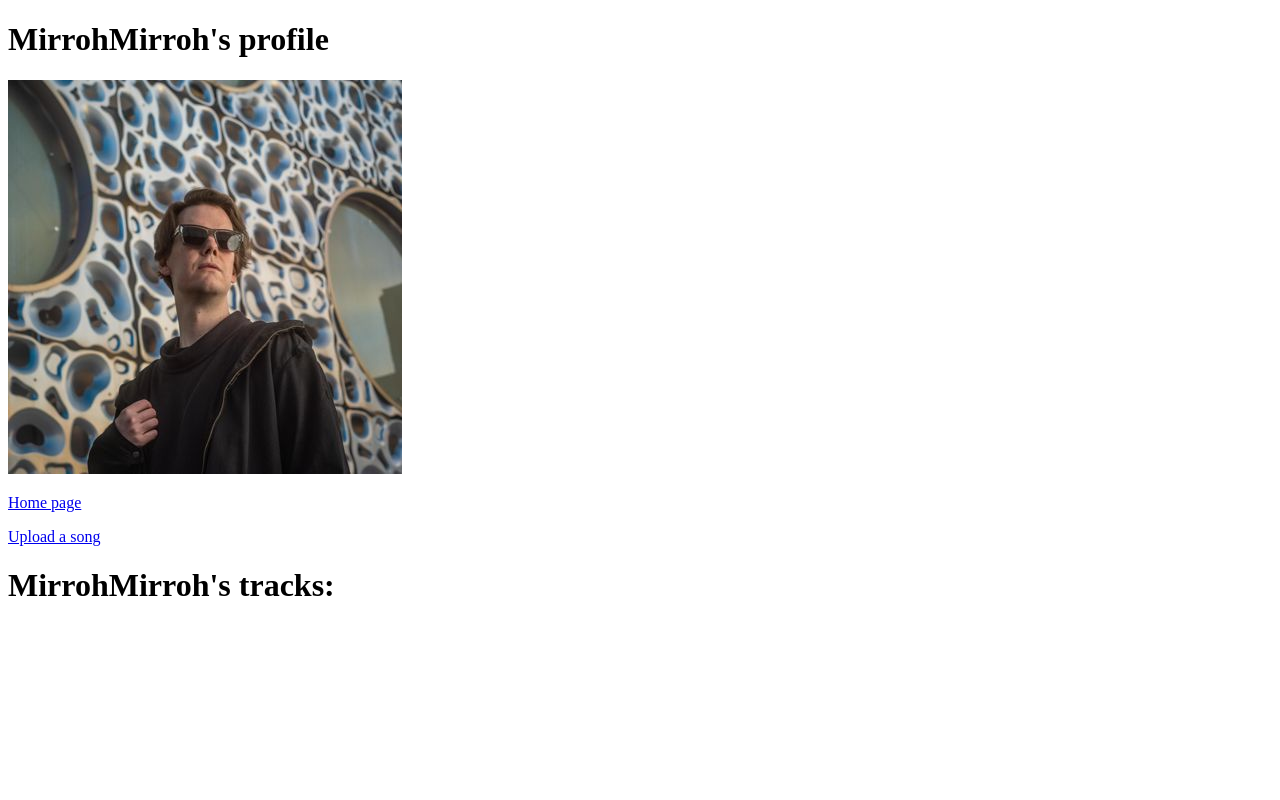
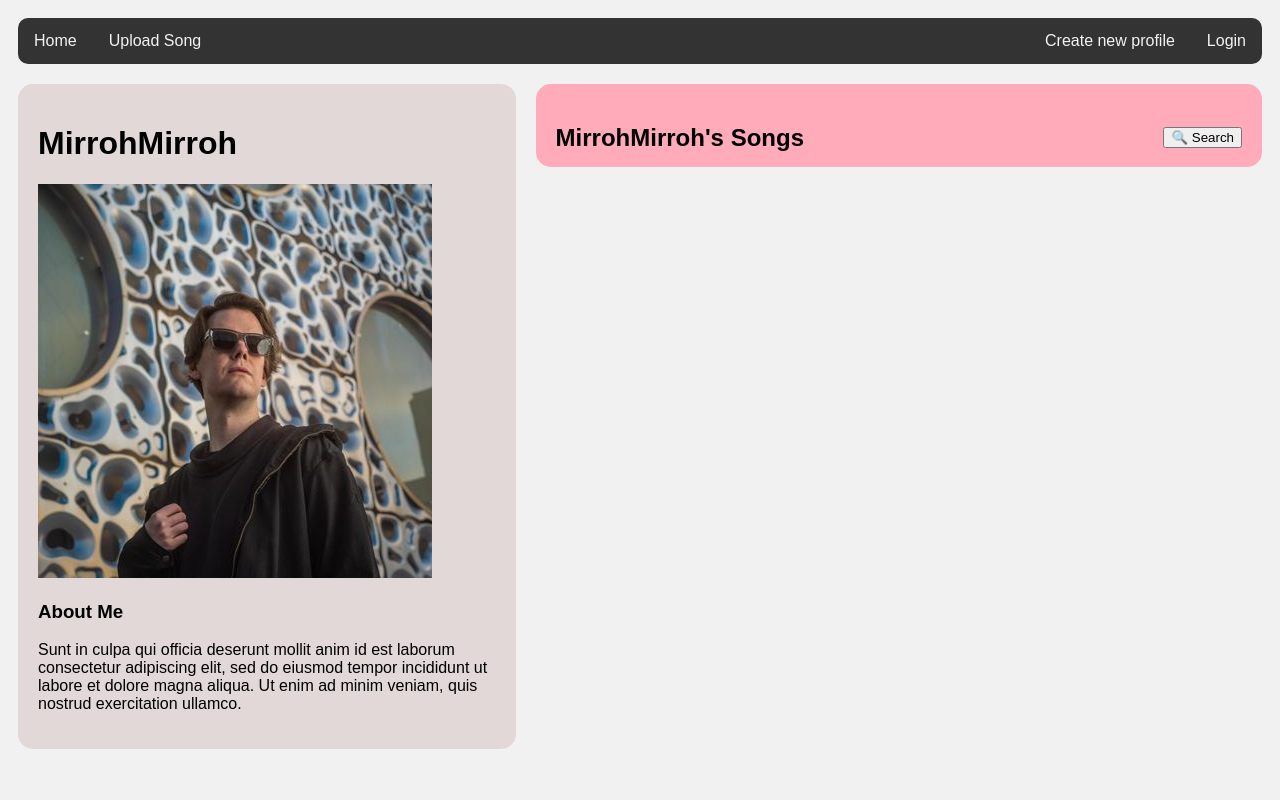
Before and after one commit to MildMunshin/web-sovellus, a Flask app: page /user/1 in a window 1280 px wide. Run offline with Flask 3, Linux system fonts and the light colour scheme; data comes from the database, SQL or seed files in the repository; both versions use the stored data as it was after the commit.

Commit message:
first style version of the user page

```diff
--- a/repositories/songs_repository.py
+++ b/repositories/songs_repository.py
@@ -21,7 +21,7 @@ def get_user_songs(user):
 
     user_id = user["id"] if isinstance(user, sqlite3.Row) else user #poimitaan käyttäjä_id sanakirjasta
 
-    cursor.execute("SELECT * FROM songs WHERE user_id = ?", (user_id,))
+    cursor.execute("SELECT * FROM songs WHERE user_id = ? ORDER BY upload_date DESC", (user_id,))
     songs = cursor.fetchall()
 
     connection.close()
--- a/static/styles.css
+++ b/static/styles.css
@@ -23,7 +23,9 @@ body {
 .topnav {
   overflow: hidden;
   background-color: #333;
+  border-radius: 10px;
 }
+
 
 /* Style the topnav links */
 .topnav a {
@@ -45,15 +47,35 @@ body {
 /* Left column */
 .leftcolumn {
   float: left;
-  width: 75%;
+  width: 40%;
 }
 
 /* Right column */
 .rightcolumn {
-  float: left;
-  width: 25%;
+  float: left; /* Not ideal, but works */
+  width: 60%;
   background-color: #f1f1f1;
   padding-left: 20px;
+  overflow: hidden; /* Helps avoid layout issues */
+}
+
+.grid {
+  display: grid; /* This is necessary */
+  grid-template-columns: repeat(auto-fit, minmax(300px, 1fr)); /* Responsive grid */
+  gap: 20px;
+  background-color: rgb(255, 171, 185);
+  padding: 20px;
+  margin-top: 20px;
+  border-radius: 15px;
+}
+
+.grid-header {
+  grid-column: 1 / -1; /* Vie koko rivin */
+  display: flex;
+  justify-content: space-between; /* Otsikko vasemmalle, nappula oikealle */
+  align-items: center;
+  padding-bottom: 0px; /* Lisää tilaa grid-elementtien yläpuolelle */
+  margin-bottom: -25px;
 }
 
 /* Fake image */
@@ -65,10 +87,35 @@ body {
 
 /* Add a card effect for articles */
 .card {
-  background-color: white;
+  background-color: rgb(226, 216, 216);
   padding: 20px;
   margin-top: 20px;
+  border-radius: 15px;
 }
+
+.card2 {
+  background-color: rgb(226, 216, 216);
+  padding: 20px;
+  margin-top: 20px;
+  border-radius: 15px;
+  display: flex;
+  flex-direction: column;
+}
+
+audio {
+  width: 100%;  /* Makes the player stretch to the container */
+  border-radius: 8px;  /* Rounded corners */
+  background-color: #f1f1f1;
+}
+
+.song-info {
+  display: flex;
+  flex-wrap: nowrap; /* Prevent wrapping */
+  gap: 10px; /* Small spacing between artist & title */
+  margin-top: 10px;
+  margin-bottom: -15px;
+}
+
 
 /* Clear floats after the columns */
 .row::after {
--- a/templates/show_user.html
+++ b/templates/show_user.html
@@ -1,7 +1,109 @@
 
 <!DOCTYPE html>
 <html>
+<head>
+  <meta charset="UTF-8">
+  <meta name="viewport" content="width=device-width, initial-scale=1.0">
+  <title>Musiquefy</title>
+  <link rel="stylesheet" href="../static/styles.css">
+</head>
+
+
 <body>
+
+
+  <div class="topnav">
+    <a href="/">Home</a>
+    <a href="/upload_song">Upload Song</a>
+    {% if session.username %}
+    <a href="/logout" style="float:right">Logout</a>
+    {% else %}
+    <a href="/login_page" style="float:right">Login</a>
+    <a href="/register" style="float:right">Create new profile</a>
+    {% endif %}
+  </div>
+
+  <div class="row">
+    <div class="leftcolumn">
+      <div class="card">
+        <h1>{{ user.username }}</h1>
+        {% if user.has_image %}
+        <img src="/image/{{ user.id }}" />
+        {% else %}
+        <form action="/add_image" method="post" enctype="multipart/form-data">
+          <p>
+            Choose profile picture: <input type="file" name="image" accept=".jpg" />
+          </p>
+          <input type="submit" value="Upload image" />
+        </form>
+        {% endif %}
+
+        <h3>About Me</h3>
+        <p>Sunt in culpa qui officia deserunt mollit anim id est laborum consectetur adipiscing elit, sed do eiusmod tempor incididunt ut labore et dolore magna aliqua. Ut enim ad minim veniam, quis nostrud exercitation ullamco.</p>
+      </div>
+      <!-- <div class="card">
+        <h2>TITLE HEADING</h2>
+        <h5>Title description, Sep 2, 2017</h5>
+        <div class="fakeimg" style="height:200px;">Image</div>
+        <p>Some text..</p>
+        <p>Sunt in culpa qui officia deserunt mollit anim id est laborum consectetur adipiscing elit, sed do eiusmod tempor incididunt ut labore et dolore magna aliqua. Ut enim ad minim veniam, quis nostrud exercitation ullamco.</p>
+      </div> -->
+    </div>
+
+    <div class="rightcolumn">
+      <div class="grid">
+        <div class="grid-header">
+          <h2>{{ user.username }}'s Songs</h2>
+          <button class="search-button">🔍 Search</button>
+        </div>
+        {% for song in songs %}
+        <div class="card2">
+          <img src="{{ url_for('static', filename=song.image_file_path.split('static/')[-1]) }}" alt="Kansikuva" width="150">
+
+          <div class="song-info">
+            <strong>{{ song.artist }}</strong> - <a href="/song/{{ song.id }}">{{ song.title }}</a>
+          </div>
+
+          <p>Genre: {{ song.genre }}</p>
+
+          <audio controls>
+            {% if song.audio_file_path.endswith('.mp3') %}
+            <source src="{{ url_for('static', filename=song.audio_file_path.split('static/')[-1]) }}" type="audio/mpeg">
+            {% elif song.audio_file_path.endswith('.wav') %}
+            <source src="{{ url_for('static', filename=song.audio_file_path.split('static/')[-1]) }}" type="audio/wav">
+            {% else %}
+            <p>Tiedostotyyppi ei tuettu.</p>
+            {% endif %}
+            Selaimesi ei tue äänitiedostoja.
+          </audio>
+        </div>
+        {% endfor %}
+      </div>
+
+
+
+      <!-- <div class="card">
+        <h2>About Me</h2>
+        <div class="fakeimg" style="height:100px;">Image</div>
+        <p>Some text about me in culpa qui officia deserunt mollit anim..</p>
+      </div>
+      <div class="card">
+        <h3>Popular Post</h3>
+        <div class="fakeimg"><p>Image</p></div>
+        <div class="fakeimg"><p>Image</p></div>
+        <div class="fakeimg"><p>Image</p></div>
+      </div>
+      <div class="card">
+        <h3>Follow Me</h3>
+        <p>Some text..</p>
+      </div> -->
+    </div>
+  </div>
+
+</body>
+</html>
+
+<!-- <body>
     <h1>{{ user.username }}'s profile</h1>
 
     {% if user.has_image %}
@@ -41,7 +143,7 @@
             {% endif %}
             Selaimesi ei tue äänitiedostoja.
           </audio>
-            <!-- <p>Kesto: {{ song.duration }} sekuntia</p> -->
+
         </li>
         {% endfor %}
     </ul>
@@ -49,4 +151,4 @@
 
 
 </body>
-</html>
+</html> -->
```
Also changed, not shown: database.db.
